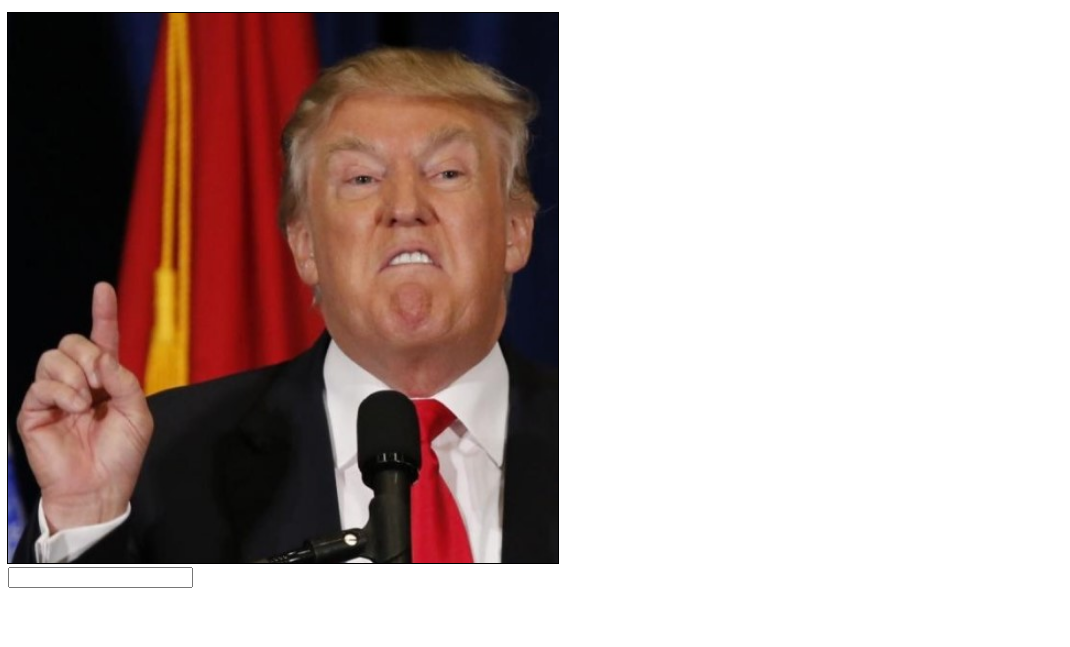
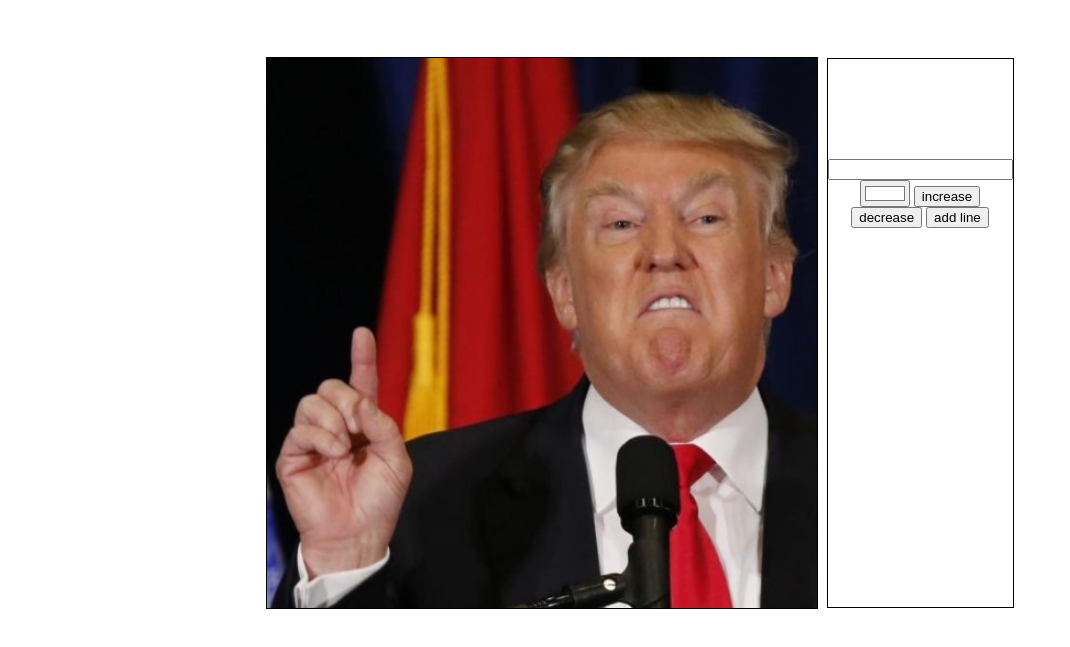
Before and after one commit to Noahmarkovich/meme-gen, a plain HTML site: page index.html in a window 1280 px wide. Both pictures are taken after a click on the picture 196 px from the left and 319 px from the top of the page. Shown: the part 119-766 px from the top of the page, without its empty margins (0-1070 px from the left). Drawn offline with Linux system fonts and the light colour scheme.

Commit message:
updated files with an addition of color andfont size

```diff
--- a/css/main.css
+++ b/css/main.css
@@ -1,5 +1,7 @@
 
-
+*{
+    box-sizing: border-box
+}
 .gallery{
     padding: 50px;
     display: grid;
@@ -17,6 +19,19 @@ canvas{
     /* display: block; */
 }
 .editor{
-    /* border: 1px solid black;
-    height: 550px; */
+    height: 550px;
+    width: 550px;
+    border: 1px solid black;
+    text-align: center;
+    padding-top: 100px;
+    /* height: 550px;  */
 }
+.meme-editor{
+    margin: auto;
+    width: 50vw;
+    height: 80vh;
+    display: flex;
+    justify-content: center;
+    align-items: center;
+    gap: 10px;
+}
--- a/index.html
+++ b/index.html
@@ -19,11 +19,15 @@
     <section class="gallery">
 
     </section>
-    <section class="meme-editor" hidden>
+    <section class="edit-container" hidden>
         <canvas id="meme-canvas" height="550" width="550" onclick="draw(event)"></canvas>
         <div class="editor">
             <!-- <label for="fname">First name:</label> -->
-            <input onchange="onText()" type="text" id="fname" name="fname">
+            <input oninput="onText(this.value)" type="text" id="enterd-text" name="enterd-text" placeholder="">
+            <input onchange="getColor()" type="color" id="favcolor" name="text-color" value="#ffffff">
+            <button onclick="changeFontSize('+10')" class="increase">increase</button>
+            <button onclick="changeFontSize('-10')" class="decrease">decrease</button>
+            <button onclick="onAddLine()" class="add-line">add line</button>
         </div>
     </section>
 
--- a/js/galleryController.js
+++ b/js/galleryController.js
@@ -17,13 +17,16 @@ function renderGallery(){
 function openEditor(img, imgId){
     gElCanvas = document.getElementById('meme-canvas')
     gCtx = gElCanvas.getContext('2d')
-    const elEditor = document.querySelector('.meme-editor')
+    const elEditor = document.querySelector('.edit-container')
     const elGallery = document.querySelector('.gallery')
-    console.log(elGallery)
     elGallery.style.display = "none"
+    elEditor.classList.add('meme-editor')
     elEditor.hidden = false
     // let elImg = <img class="initImg" src="img/1.jpg" alt="An image of a dog"/>
     // elImg.innerHTML = clickedImg
     gCtx.drawImage(img , 0, 0, gElCanvas.width, gElCanvas.height)
     uploadImg(imgId)
+    updateMeme()
+    gCurrImg= img
+    initEdit()
 }
--- a/js/memeController.js
+++ b/js/memeController.js
@@ -1,9 +1,47 @@
 'use strict'
+var gCurrFontSize = 0
+function initEdit(){
+    renderCanvas()
+}
 
-function renderMeme(){
+function renderCanvas(){
+    gCtx.clearRect(0, 0, gElCanvas.width, gElCanvas.height)
+    gCtx.drawImage(getImg() , 0, 0, gElCanvas.width, gElCanvas.height)
+    // drawText(text, gElCanvas.width/2, 50, getColor())
+    renderMeme()
 
 }
 
-function onText(){
+function renderMeme() {
+    //Get the props we need from the circle
+    const { selectedImgId, selectedLineIdx, lines} = getMem()
+    //Draw the circle
+    drawText(lines[0].txt, gElCanvas.width/2, 50, lines[0].color, lines[0].align, lines[0].fontSizeChange)
+}
+
+function onText(text){
+    // const text = document.querySelector('input[name="enterd-text"]')s
+    // updateMeme(text)
+    setLineTxt(text)
+    renderCanvas()
 
 }
+
+function changeFontSize(fontSizeChange){
+    if((fontSizeChange=== '+10' && gCurrFontSize === 60)|| (fontSizeChange=== '-10' && gCurrFontSize=== -30)) return
+    else{
+        gCurrFontSize+=+fontSizeChange
+        setFontSizeChang(+gCurrFontSize)
+        renderCanvas()
+    }
+    console.log(gCurrFontSize)
+
+}
+
+function getColor(){
+    const elColor = document.querySelector('input[name=text-color]')
+    const textColor = elColor.value
+    updateColor(textColor)
+    renderCanvas()
+    // return textColor
+}
--- a/js/memeService.js
+++ b/js/memeService.js
@@ -2,10 +2,15 @@
 
 var gMeme
 
+var gCurrImg
+var gCurrImgObj
 
+var gCurrIdx = 0
 
-
-function _creatMeme(selectedImgId, selectedLineIdx, lines = [{txt:"", size:20, align:'center', color: 'white'}]){
+function getImg(){
+    return gCurrImg
+}
+function _creatMeme(selectedImgId, selectedLineIdx, lines = [{txt:"", fontSizeChange:0, align:'center', color: 'white'}]){
     var meme = {
         selectedImgId,
         selectedLineIdx,
@@ -14,8 +19,42 @@ function _creatMeme(selectedImgId, selectedLineIdx, lines = [{txt:"", size:20, a
     return meme
 }
 
+function getMem(){
+    return gMeme
+}
+
+function setLineTxt(text){
+    gMeme.lines[0].txt = text
+}
+function updateColor(color){
+    gMeme.lines[0].color = color
+}
+
+function setFontSizeChang(fontSizeChange){
+    gMeme.lines[0].fontSizeChange = fontSizeChange
+}
+
+function updateMeme(){
+    if (gCurrImgObj){
+        var meme = _creatMeme(gCurrImgObj.id, gCurrIdx)
+    }
+    gMeme= meme
+}
 
 function uploadImg(imgId){
     let clickedImg =  gGallery.find(img=> img.id === imgId)
-    return clickedImg
+    gCurrImgObj =clickedImg
 }
+
+const gFontSize = 40
+function drawText(text, x, y, color='white',align, fontSizeChange = 0) {
+    gCtx.beginPath()
+    gCtx.lineWidth = 2
+    gCtx.strokeStyle = 'black'
+    gCtx.fillStyle = color
+    gCtx.font = `800 ${gFontSize+fontSizeChange}px Arial`;
+    gCtx.textAlign = align
+    gCtx.textBaseline = 'middle'
+    gCtx.fillText(text, x, y) // Draws (fills) a given text at the given (x, y) position.
+    gCtx.strokeText(text, x, y) // Draws (strokes) a given text at the given (x, y) position.
+}
```
